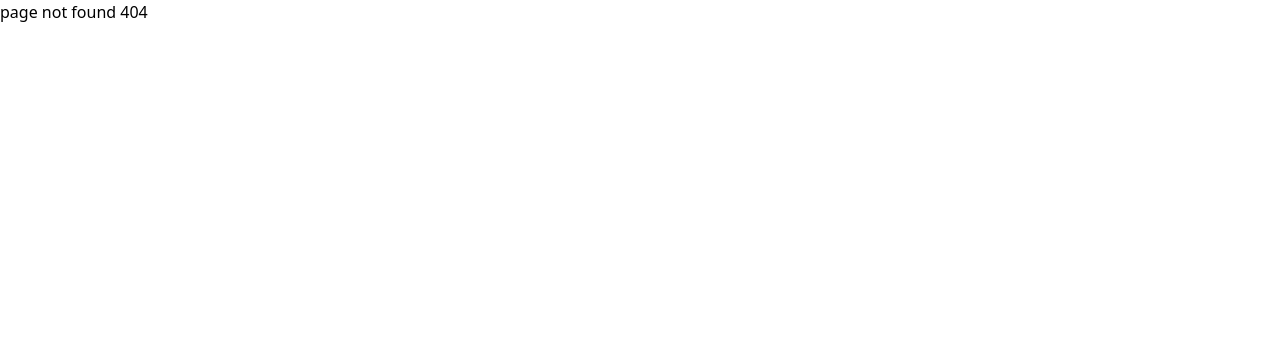
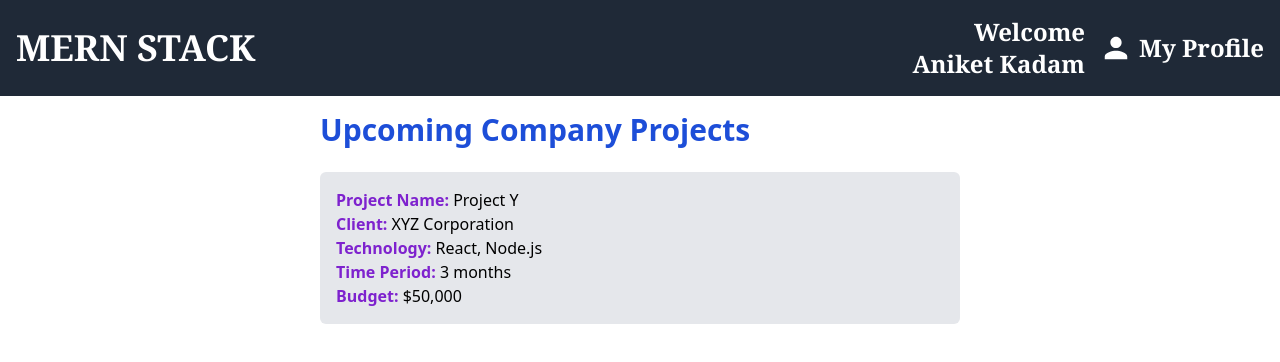
Before and after one commit to aniket2727/Employee-Portal, a React (Create React App) app in the folder client/: page /company-project-upcommming in a window 1280 px wide. Before the commit this address had no page. Shown: the top 362 px of the page. Built offline with nearby package versions, Linux system fonts and the light colour scheme.

Commit message:
add upcomming projects

```diff
--- a/client/src/App.js
+++ b/client/src/App.js
@@ -8,6 +8,7 @@ import EmployeeSearchcomponets from './Componets/EmployeeSearch/EmployeeSearchco
 import CompanyProjectscomponets from './Componets/CompanyProjectsComponets/CompanyProjectscomponets';
 import OrganizationComponets from './Componets/OrganizationsInfo/OrganizationComponets';
 import MyCompanyprojects from './Componets/MyprojectsComponets/MyCompanyprojects';
+import UpcommigprojectComponets from './Componets/Upcommingprojects/UpcommigprojectComponets';
 function App() {
   return (
     <div>
@@ -20,6 +21,7 @@ function App() {
           <Route path="/create-post" element={<CreatepostComponets/>} />
           <Route path="/employee-search" element={<EmployeeSearchcomponets/>} />
           <Route path="/company-project" element={<CompanyProjectscomponets/>} />
+          <Route path="/company-project-upcommming" element={<UpcommigprojectComponets/>} />
           <Route path="/orgaziation" element={<OrganizationComponets/>} />
           <Route path="/" element={<Navigate to="/login" />} />
           <Route path="*" element={<div>page not found 404</div>} />
--- /dev/null
+++ b/client/src/Componets/Upcommingprojects/UpcommigprojectComponets.js
@@ -0,0 +1,22 @@
+import React from 'react';
+import HeaderComponets from '../header/HeaderComponets';
+const UpcomingProjectComponents = () => {
+  return (
+    <>
+    <HeaderComponets/>
+    <div className="mx-auto max-w-2xl p-4">
+      <h1 className="text-3xl font-bold mb-6 text-blue-700">Upcoming Company Projects</h1>
+      <div className="bg-gray-200 p-4 rounded-md mb-6">
+        <p><span className="font-bold text-purple-700">Project Name:</span> Project Y</p>
+        <p><span className="font-bold text-purple-700">Client:</span> XYZ Corporation</p>
+        <p><span className="font-bold text-purple-700">Technology:</span> React, Node.js</p>
+        <p><span className="font-bold text-purple-700">Time Period:</span> 3 months</p>
+        <p><span className="font-bold text-purple-700">Budget:</span> $50,000</p>
+      </div>
+
+    </div>
+    </>
+  );
+}
+
+export default UpcomingProjectComponents;
```
